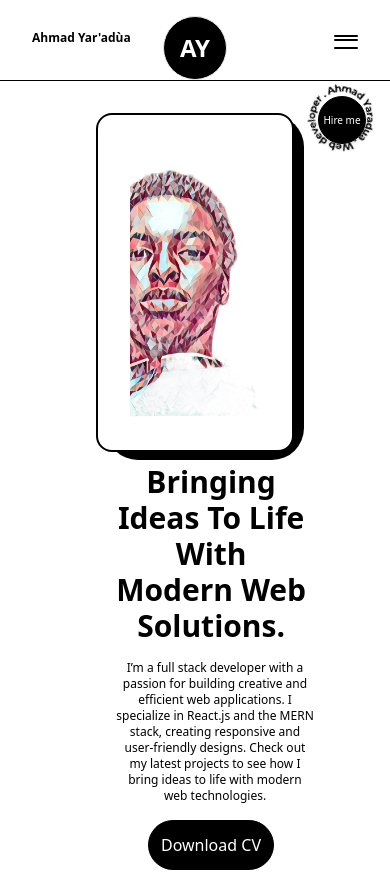
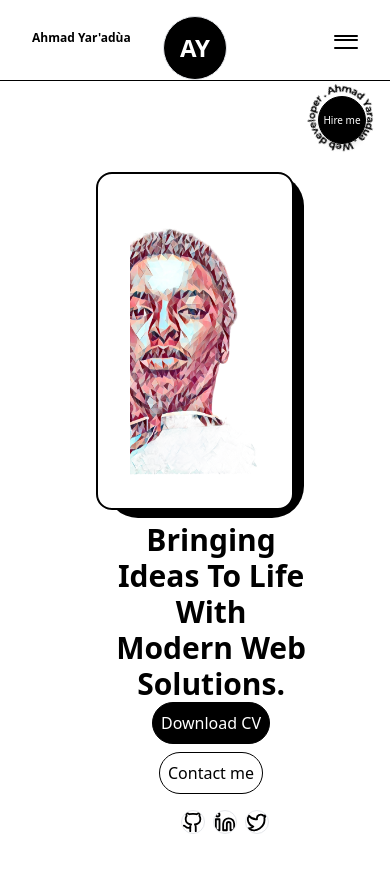
Before and after one commit to AhmaduYaradua/portfolio-website, a Next.js app: page / in a window 390 px wide. Shown: the top 872 px of the page. Built offline with nearby package versions, Linux system fonts and the light colour scheme.

Commit message:
feb commit

```diff
--- a/src/components/home/Hero.jsx
+++ b/src/components/home/Hero.jsx
@@ -10,46 +10,6 @@ import TransitionEffect from "../TransitionEffect";
 function Hero() {
   const resume = "/Resume.pdf";
   return (
-    // <section className="flex flex-col md:flex-row container mx-auto gap-44 place-items-center items-center mt-52">
-    //   <div className="ml-11">
-    //     <img
-    //       className="rounded-full w-[600px]"
-    //       src="https://i.pinimg.com/736x/16/b1/2c/16b12ce611d914044ccf74360f99b8ad.jpg"
-    //       alt="."
-    //     />
-    //   </div>
-    //   <div className="text-center">
-    //     <p className="text-xl text-gray-500">Hello, I'm</p>
-    //     <h2 className="text-5xl mx-1">Ahmad Yaradua</h2>
-    //     <h1 className="text-2xl text-gray-300 mb-1">Frontend Developer</h1>
-
-    //     <div>
-    //       <button className="border border-black bg-black text-white 3 p-3 rounded-full mr-2">
-    //         <Link href={resume} download="Resume.pdf">
-    //           Download CV
-    //         </Link>
-    //       </button>
-    //       <button className="border border-black bg-white text-black 3 p-3 rounded-full ml-2">
-    //         <Link href="/contact">Contact info</Link>
-    //       </button>
-    //       <div className="flex gap-2 ml-[9.8rem] mt-2">
-    //         <motion.a
-    //           href="https://github.com/AhmaduYaradua"
-    //           whileHover={{ y: -4 }}
-    //           whileTap={{ scale: 0.9 }}
-    //         >
-    //           <Github className="border rounded-full" />
-    //         </motion.a>
-    //         <motion.a
-    //           href="https://www.linkedin.com/in/ahmad-yaradua-074918142?lipi=urn%3Ali%3Apage%3Ad_flagship3_profile_view_base_contact_details%3B42HyNPmfRiai1lMF7gIU4g%3D%3D"
-    //           whileHover={{ y: -4 }}
-    //         >
-    //           <Linkedin className="border rounded-full" />
-    //         </motion.a>
-    //       </div>
-    //     </div>
-    //   </div>
-    // </section>
     <>
       <TransitionEffect />
       <main className="flex items-center text-black bg-white dark:bg-black w-full min-h-screen dark:text-white 2xl">
@@ -63,25 +23,25 @@ function Hero() {
                 alt="."
               />
             </div>
-            <div className="w-1/2 flex flex-col items-center self-center ml-10 lg:w-full lg:text-center">
+            <div className="w-1/2 flex flex-col sm:ml-10 items-center self-center ml-10 lg:w-full lg:text-center">
               <AnimatedText
                 text="Bringing Ideas to Life with Modern Web Solutions."
                 className="!text-6xl !text-left lg:!text-center xl:!text-5xl lg:!text-6xl md:!text-5xl sm:!text-3xl"
               />
-              <p className="my-4 text-base font-medium md:text-sm sm:text-xs">
+              <p className="my-4 sm:hidden text-base font-medium md:text-sm sm:text-xs">
                 I’m a full stack developer with a passion for building creative
                 and efficient web applications. I specialize in React.js and the
                 MERN stack, creating responsive and user-friendly designs. Check
                 out my latest projects to see how I bring ideas to life with
                 modern web technologies.
               </p>
-              <div>
-                <button className="border sm:mb-2 border-black dark:border-white bg-black text-white 3 p-3 rounded-full mr-2">
+              <div className="">
+                <button className="border border-black dark:border-white bg-black text-white sm:w-auto 3 p-3 sm:p-2 rounded-full mr-2">
                   <Link href={resume} download="Resume.pdf" target={"_blank"}>
                     Download CV
                   </Link>
                 </button>
-                <button className="border border-black bg-white text-black 3 p-3 rounded-full ml-2">
+                <button className="border sm:mr-4 sm:mt-2 border-black bg-white text-black 3 p-3 sm:p-2 sm:w-auto rounded-full ml-2">
                   <Link href="mailto:abuahmada3@gmail.com" target={"_blank"}>
                     Contact me
                   </Link>
```
